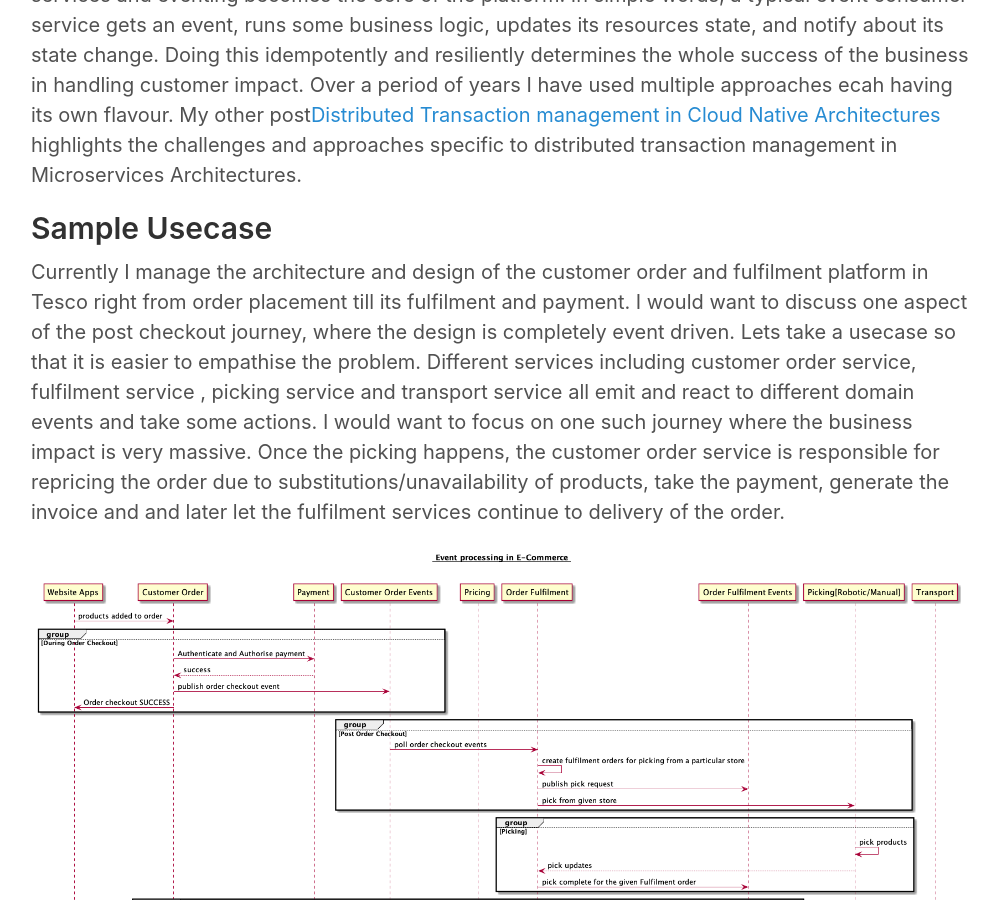
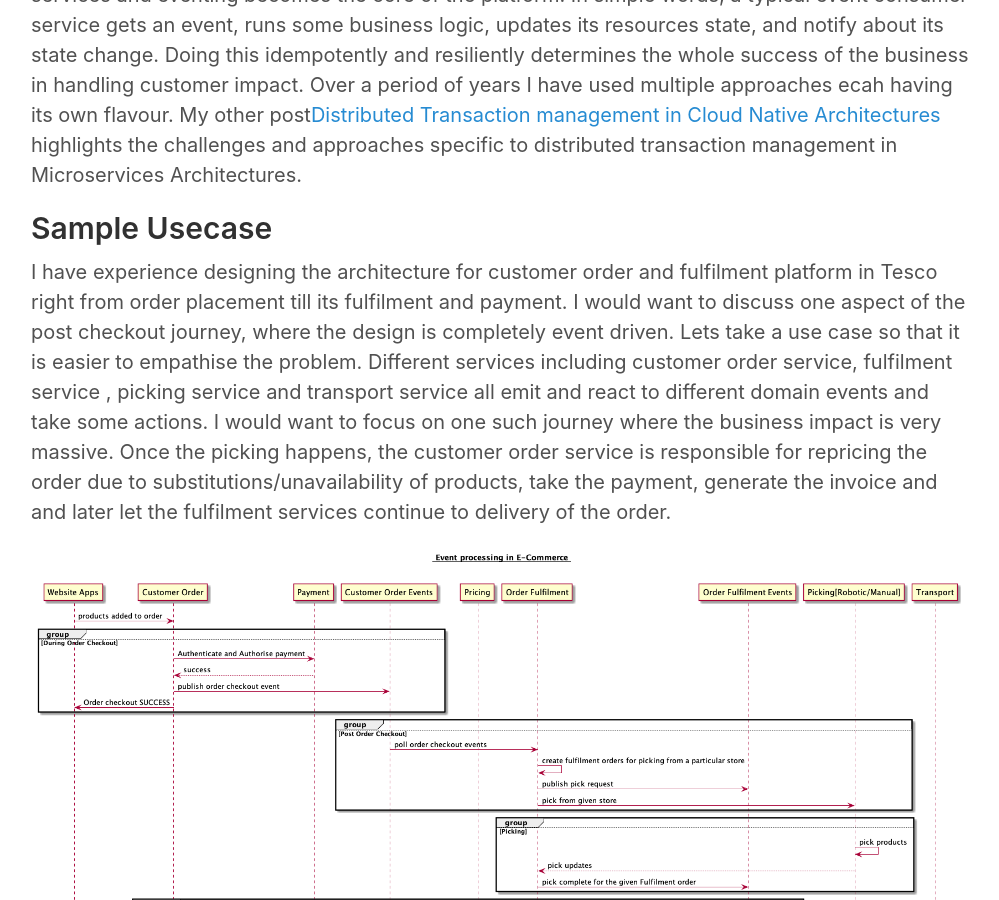
Before and after one commit to PrajwalGurumurthy/prajwalgurumurthy.github.io, a Jekyll site: the page built from _posts/2023-11-23-retryeventapproaches.md, in a window 1280 px wide and 900 px high, scrolled down 524 px. Shown: the whole window, without its empty margins (139-1138 px from the left). Built offline with Jekyll 4.4.1, drawn with Linux system fonts in a browser that asks for light colours; our own code applies the rules of GitHub Pages for plain Markdown files.

Commit message:
corrected retryevent blog

```diff
--- a/_posts/2021-11-23-retryeventapproaches.md
+++ b/_posts/2023-11-23-retryeventapproaches.md
@@ -13,7 +13,7 @@ Designing a retail platform for handling the orders right from creation till Ful
 
 
 ## Sample Usecase
-Currently I manage the architecture and design of the customer order and fulfilment platform in Tesco right from order placement till its fulfilment and payment. I would want to discuss one aspect of the post checkout journey, where the design is completely event driven. Lets take a usecase so that it is easier to empathise the problem. Different services including customer order service, fulfilment service , picking service and transport service all emit and react to different domain events and take some actions. I would want to focus on one such journey where the business impact is very massive. Once the picking happens, the customer order service is responsible for repricing the order due to substitutions/unavailability of products, take the payment, generate the invoice and and later let the fulfilment services continue to delivery of the order.
+ I have experience designing the architecture for customer order and fulfilment platform in Tesco right from order placement till its fulfilment and payment. I would want to discuss one aspect of the post checkout journey, where the design is completely event driven. Lets take a use case so that it is easier to empathise the problem. Different services including customer order service, fulfilment service , picking service and transport service all emit and react to different domain events and take some actions. I would want to focus on one such journey where the business impact is very massive. Once the picking happens, the customer order service is responsible for repricing the order due to substitutions/unavailability of products, take the payment, generate the invoice and and later let the fulfilment services continue to delivery of the order.
 
 ![Image1]({{ site.url }}/assets/retry/1.png)
 
```
Also changed, not shown: 2 other files.
